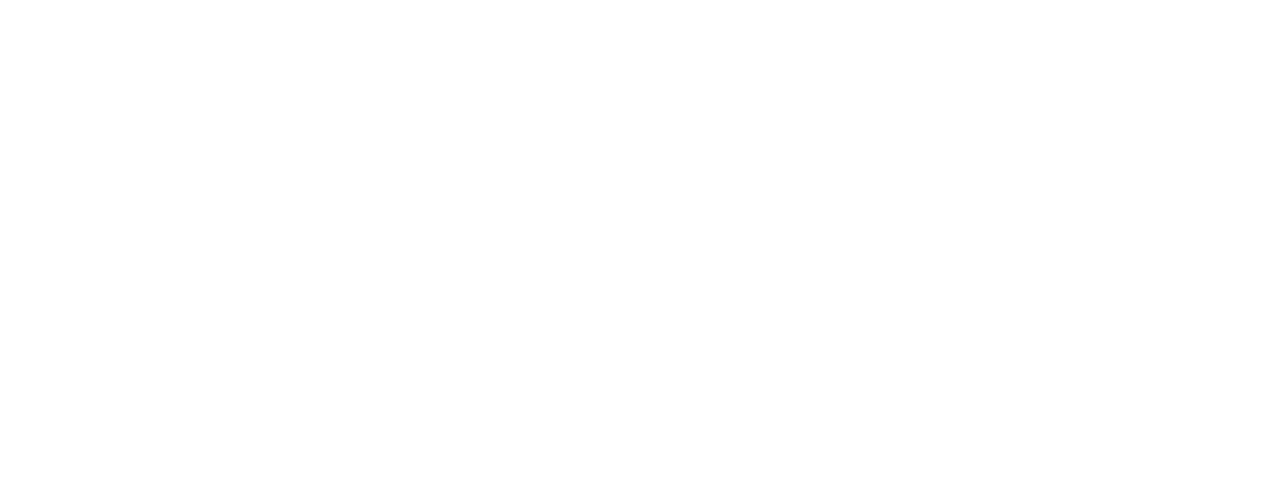
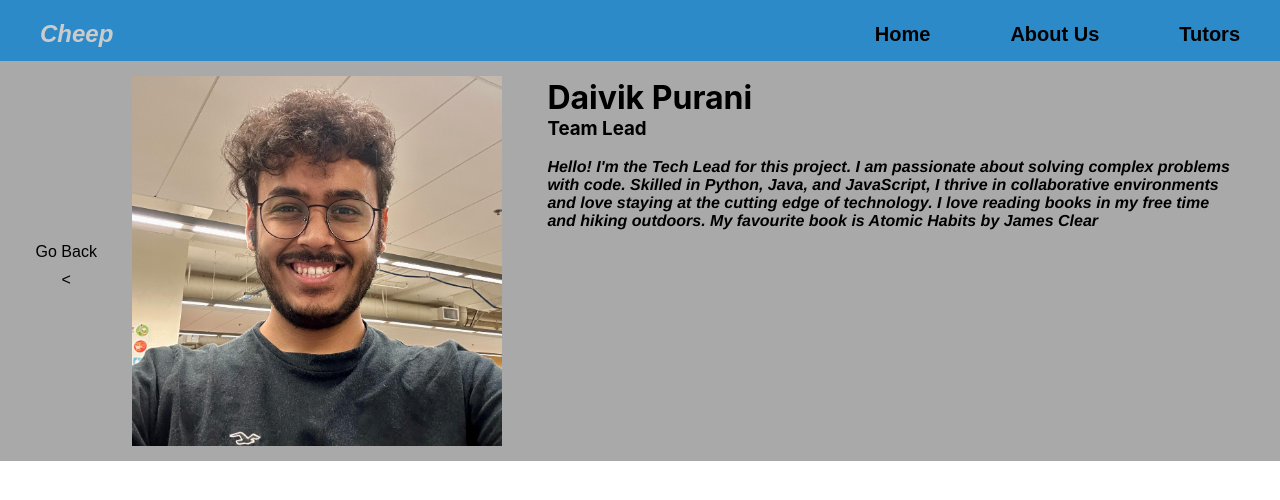
Before and after one commit to spushkin/CSC648_SFSU_Tutor_Project, a React (Create React App) app in the folder application/Front-End/: page /daivikpurani in a window 1280 px wide. Before the commit this address had no page. Shown: the top 500 px of the page. Built offline with nearby package versions, Linux system fonts and the light colour scheme.

Commit message:
Add About me Daivik Added details and photograph for the about me page

```diff
--- a/application/Front-End/src/App.js
+++ b/application/Front-End/src/App.js
@@ -6,6 +6,7 @@
 import { BrowserRouter as Router, Routes, Route } from "react-router-dom";
 import JovannyRamos from "./pages/JovannyRamos";
 import SiarheiPushkin from "./pages/SiarheiPushkin";
+import DaivikPurani from "./pages/DaivikPurani";
 
 function App() {
   return (
@@ -17,6 +18,7 @@
           <Route path="/template" element={<Template />} />
           <Route path="/jovannyramos" element={<JovannyRamos />} />
           <Route path="/siarheipushkin" element={<SiarheiPushkin />} />
+          <Route path="/daivikpurani" element={<DaivikPurani />} />
         </Routes>
       </Router>
     </div>
--- a/application/Front-End/src/pages/About.js
+++ b/application/Front-End/src/pages/About.js
@@ -16,9 +16,9 @@
 
                 <div className="photo-grid">
                     <div className="team-member">
-                        <Link to="/template"><img src={require('../images/sillouette.jpg')} alt="YOUR NAME HERE" className="aboutPhotoPage" /></Link>
-                        <Link to="/template"><h4 className="center">Name</h4></Link>
-                        <Link to="/template"><h5 className="center">role</h5></Link>
+                        <Link to="/daivikpurani"><img src={require('../images/Profile_Daivik.jpeg')} alt="DaivikPurani" className="aboutPhotoPage" /></Link>
+                        <Link to="/daivikpurani"><h4 className="center">Daivik Purani</h4></Link>
+                        <Link to="/daivikpurani"><h5 className="center">Team Lead</h5></Link>
                     </div>
                     <div className="team-member">
                         <Link to="/jovannyramos"><img src={require('../images/Profile_Jovanny.png')} alt="Jovanny Ramos" className="aboutPhotoPage" /></Link>
--- /dev/null
+++ b/application/Front-End/src/pages/DaivikPurani.js
@@ -0,0 +1,59 @@
+import React, { Fragment } from 'react';
+import NavMenu from './NavMenu';
+import { Link } from 'react-router-dom';
+
+const headerStyle = {
+    height: '30%',
+    width: '50%',
+};
+
+const textBox = {
+    height: '70%',
+    verticalAlign: 'top',
+};
+
+function DaivikPurani() {
+    return (
+        <Fragment>
+            <NavMenu />
+            <div id="outer-container">
+                <table id="table-info">
+                    <tr>
+                        <td className='goBackStyle'>
+                            <h2 className="interFont"><Link to="/about">Go Back</Link></h2>
+                            <h2 className="interFont"><Link to="/about">&lt;</Link></h2>
+                        </td>
+
+                        <td style={{ width: '20%' }}>
+                            {/* Here you will add the link of you photo in this image tag, make sure that your file type is correct */}
+                            {/* <img src={require('../images/YOUR_IMAGE_FILE.PNG or .JPG or .JPEG')} alt="YOUR NAME HERE" className="teamPhotoPage" /> */}
+                            <img src={require('../images/Profile_Daivik.jpeg')} alt="Daivik Purani" className="teamPhotoPage" />
+                        </td>
+
+                        <td style={{ width: '60%' }}>
+                            <table id="table-info">
+                                <tr>
+                                    <td style={headerStyle}>
+                                        {/* Here you will change Name to YOUR NAME and Role to YOUR ROLE */}
+                                        <h1 id="innerTableStyle">Daivik Purani</h1> <br style={{ clear: 'left' }} />
+                                        <h3 id="innerTableStyle">Team Lead</h3> <br style={{ clear: 'left' }} />
+                                        {/* Here you add a small description about you, feel free to write alot or very little. As long as you fill anything in. */}
+                                        <h4 className="interFont" id="innerTableStyle" style={{ width: '100%' }}><br /><i>Hello! I'm the Tech Lead for this project. I am passionate about solving complex problems with code. Skilled in Python, Java, and JavaScript, I thrive in collaborative environments and love staying at the cutting edge of technology. I love reading books in my free time and hiking outdoors. My favourite book is Atomic Habits by James Clear</i></h4>
+                                    </td>
+                                </tr>
+
+                                <tr>
+                                    <td style={{ textBox }} colspan="3">
+
+                                    </td>
+                                </tr>
+                            </table>
+                        </td>
+                    </tr>
+                </table>
+            </div>
+        </Fragment>
+    )
+}
+
+export default DaivikPurani;
```
Also changed, not shown: application/Front-End/src/images/Profile_Daivik.jpeg (added).
